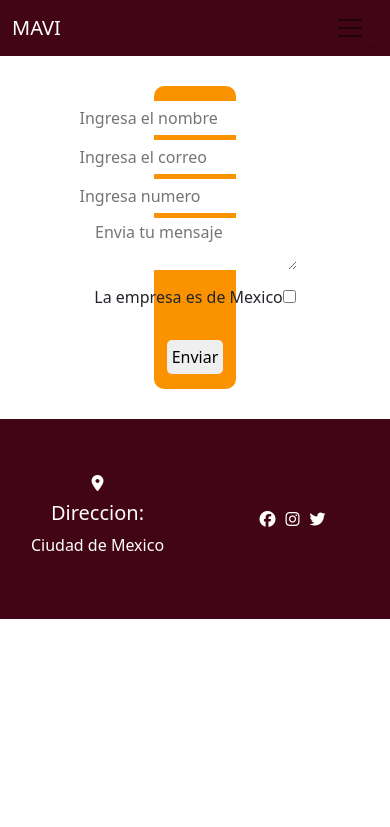
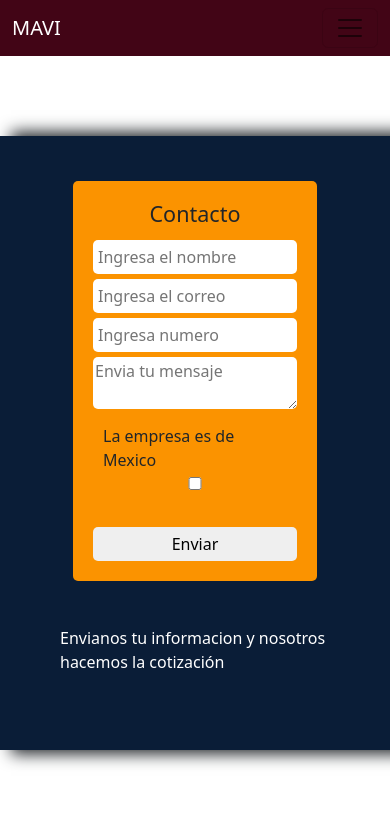
Before and after one commit to TenienteDan195/Tarea-sas2, a website: page assets/pages/contacto.html in a window 390 px wide. Shown: the top 827 px of the page. Drawn offline with nearby package versions, Linux system fonts and the light colour scheme.

Commit message:
terminado el formulario

```diff
--- a/assets/pages/contacto.html
+++ b/assets/pages/contacto.html
@@ -30,7 +30,7 @@
                     <a class="nav-link" href="../assets/pages/servicios.html">Servicios</a>
                   </li>
                   <li class="nav-item">
-                    <a class="nav-link" href="../assets/pages/contacto.html">Contacto</a>
+                    <a class="nav-link" href="../pages/contacto.html">Contacto</a>
                   </li>
                 </ul>
               </div>
@@ -40,16 +40,19 @@
     <main>
         <div class="principal">
             <div class="form">
+
                 <form class="formulario" action="">
+                  <h4>Contacto</h4>
                     <input type="name" id="nombre" placeholder="Ingresa el nombre">
                     <input type="email" id="correo" placeholder="Ingresa el correo">
                     <input type="tel" name="numeros" id="numeros" placeholder="Ingresa numero">
                     <textarea name="" id="" placeholder="Envia tu mensaje"></textarea>
                     <p>La empresa es de Mexico<input type="checkbox" name="" id=""></p>
                     <input type="button" value="Enviar">
-
                 </form>
-
+            </div>
+            <div class="contacto">
+                <p>Envianos tu informacion y nosotros hacemos la cotización</p>
             </div>
         </div>
     </main>
--- a/assets/scss/style.scss
+++ b/assets/scss/style.scss
@@ -232,6 +232,7 @@
             }
         }
     }
+
 }
 
 .servicio{
@@ -320,18 +321,32 @@
     }
 }
 
+@media screen and (max-width:950px){
+    .principal{
+        display: flex;
+        flex-direction: column;
+        .form{
+            width: 100%;
+            height: 100%;
+        }
+    }
+}
+
 .principal{
     display: flex;
+    width: 100%;
     justify-content: center;
     align-items: center;
     padding: 30px;
+    background-color: #0A1D37;
+    margin: 80px 0 80px 0;
+    box-shadow: 15px 0 15px 4px;
     .form{
         width: 25%;
         display: flex;
         flex-direction: column;
         align-items: center;
         justify-content: center;
-        background-color: #FB9300;
         padding: 15px;
         border-radius: 10px;
 
@@ -341,12 +356,16 @@
             flex-wrap: wrap;
             justify-content: center;
             align-items: center;
+            padding: 20px;
+            border-radius: 5px;
+            background-color: #FB9300;
             gap: 5px;
             textarea{
                 border-radius: 5px;
                 border-style: none;
             }
             input{
+                width: 100%;
                 border-radius: 5px;
                 border-style: none;
                 padding: 5px;
@@ -359,4 +378,10 @@
             }
         }
     }
+    .contacto{
+        margin: 30px;
+        p{
+            color: $colorBlanco
+        }
+    }
 }
```
Also changed, not shown: assets/pages/servicios.html (+1 -1 lines), assets/css/style.css.
